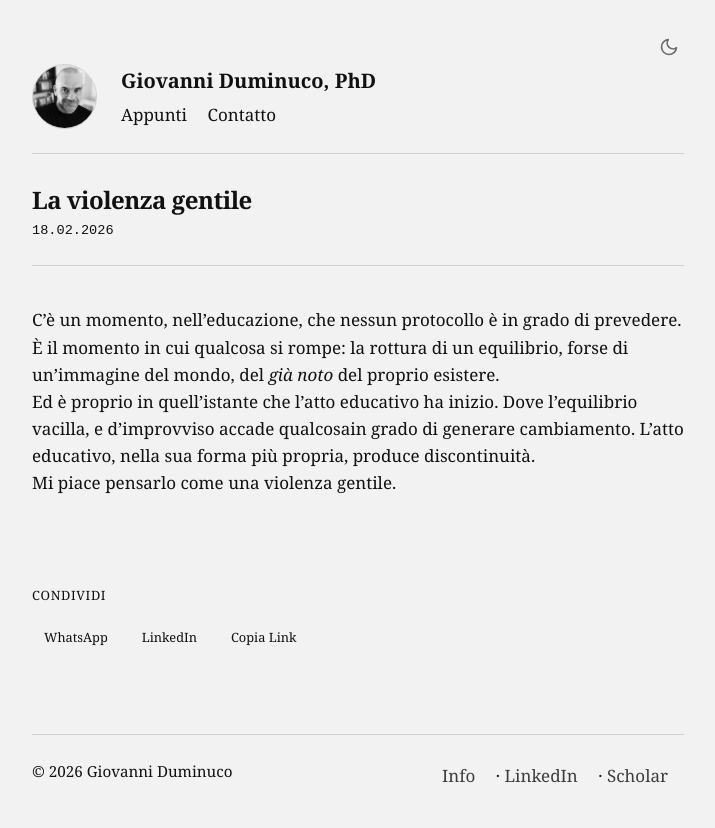
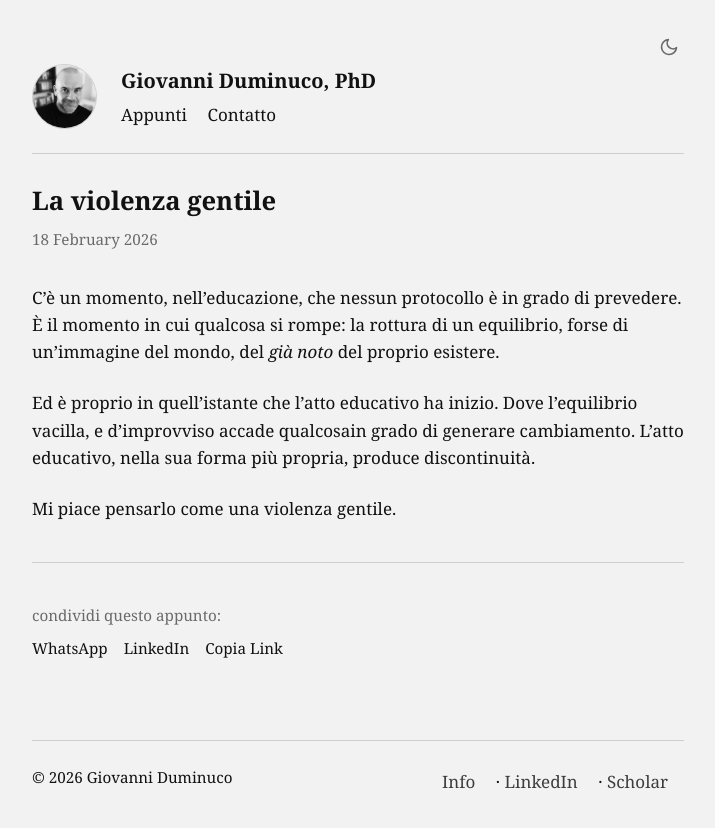
Before and after one commit to dumgio/dumgio.github.io, a Jekyll site: the page built from _posts/2026-02-18-la-violenza-gentile.md, in a window 1280 px wide. Shown: the top 828 px of the page, without its empty margins (282-997 px from the left). Built offline with Jekyll 4.4.1, drawn with Linux system fonts in a browser that asks for light colours; some web fonts are replaced.

Commit message:
Update post.html

```diff
--- a/_layouts/post.html
+++ b/_layouts/post.html
@@ -2,81 +2,62 @@
 layout: default
 ---
 <article class="post-container">
-  <header class="post-header">
-    <h1 class="post-title">{{ page.title }}</h1>
-    <time class="post-date">{{ page.date | date: "%d.%m.%Y" }}</time>
+  <header style="border-bottom: none; display: block; margin-bottom: 2rem; padding-bottom: 0;">
+    <h1 style="font-size: 1.6rem; font-weight: 600; line-height: 1.2; margin-bottom: 0.5rem;">
+      {{ page.title }}
+    </h1>
+    <time style="opacity: 0.6; font-size: 0.95rem;">
+      {{ page.date | date: "%d %B %Y" }}
+    </time>
   </header>
 
   <div class="post-content">
     {{ content }}
   </div>
 
-  <div class="share-section">
-    <p style="font-size: 0.8rem; color: var(--accent); margin-bottom: 1rem; text-transform: uppercase; letter-spacing: 0.05em;">Condividi</p>
-    <div class="share-links">
-      <a href="https://wa.me/?text={{ page.title | url_encode }}%20{{ site.url }}{{ page.url | url_encode }}" target="_blank" class="share-btn">WhatsApp</a>
-      <a href="https://www.linkedin.com/sharing/share-offsite/?url={{ site.url }}{{ page.url | url_encode }}" target="_blank" class="share-btn">LinkedIn</a>
-      <button onclick="copyLink()" id="copy-btn" class="share-btn">Copia Link</button>
+  <hr>
+
+  <div class="share-section" style="font-size: 0.95rem;">
+    <p style="opacity: 0.6; margin-bottom: 0.5rem; text-transform: lowercase;">Condividi questo appunto:</p>
+    <div class="share-links" style="display: flex; gap: 1rem;">
+      <a href="https://wa.me/?text={{ page.title | url_encode }}%20{{ site.url }}{{ page.url | url_encode }}" target="_blank">WhatsApp</a>
+      <a href="https://www.linkedin.com/sharing/share-offsite/?url={{ site.url }}{{ page.url | url_encode }}" target="_blank">LinkedIn</a>
+      <a href="javascript:void(0)" onclick="copyLink()" id="copy-btn">Copia Link</a>
     </div>
   </div>
 </article>
 
 <script>
 function copyLink() {
-  const el = document.createElement('textarea');
-  el.value = window.location.href;
-  document.body.appendChild(el);
-  el.select();
-  document.execCommand('copy');
-  document.body.removeChild(el);
-
-  const btn = document.getElementById('copy-btn');
-  btn.innerText = 'Copiato!';
-  setTimeout(() => { btn.innerText = 'Copia Link'; }, 2000);
+  const url = window.location.href;
+  navigator.clipboard.writeText(url).then(() => {
+    const btn = document.getElementById('copy-btn');
+    btn.innerText = 'Link copiato';
+    setTimeout(() => { btn.innerText = 'Copia Link'; }, 2000);
+  });
 }
 </script>
 
 <style>
-  .post-container { text-align: left; }
-  .post-header { margin-bottom: 2rem; display: flex; flex-direction: column; align-items: flex-start; }
-  .post-title { font-size: 1.5rem; font-weight: 600; letter-spacing: -0.02em; line-height: 1.2; margin-bottom: 0.3rem; color: var(--fg); }
-  .post-date { color: var(--accent); font-size: 0.85rem; font-weight: 500; font-family: monospace; }
-  .post-content { text-align: left; margin-top: 2.5rem; }
-
-  .share-section {
-    margin-top: 4rem;
-    padding-top: 1.5rem;
-    border-top: 1px solid var(--border);
+  /* Pulizia contenuti post */
+  .post-content p {
+    margin-bottom: 1.5rem;
   }
 
-  .share-links {
-    display: flex;
-    gap: 10px;
-    flex-wrap: wrap;
+  /* Stile per i link nel corpo del post se diversi dai link globali */
+  .post-content a {
+    text-decoration: underline;
+    text-decoration-thickness: 1px;
+    text-underline-offset: 3px;
   }
 
-  .share-btn {
-    background: none;
-    border: 1px solid var(--border);
-    color: var(--accent);
-    padding: 6px 12px;
-    border-radius: 4px;
-    font-size: 0.8rem;
+  /* Share links seguono la logica Dave Lee: sottolineatura solo hover */
+  .share-links a {
     text-decoration: none;
-    cursor: pointer;
-    transition: all 0.2s ease;
-    font-family: inherit;
   }
-
-  .share-btn:hover {
-    border-color: var(--fg);
-    color: var(--fg);
-  }
-
-  @media (max-width: 600px) {
-    .post-header, .post-title, .post-date, .post-content {
-      text-align: left !important;
-      align-items: flex-start !important;
-    }
+  .share-links a:hover {
+    text-decoration: underline;
+    text-decoration-thickness: 0.1ex;
+    text-underline-offset: 0.3ex;
   }
 </style>
```
